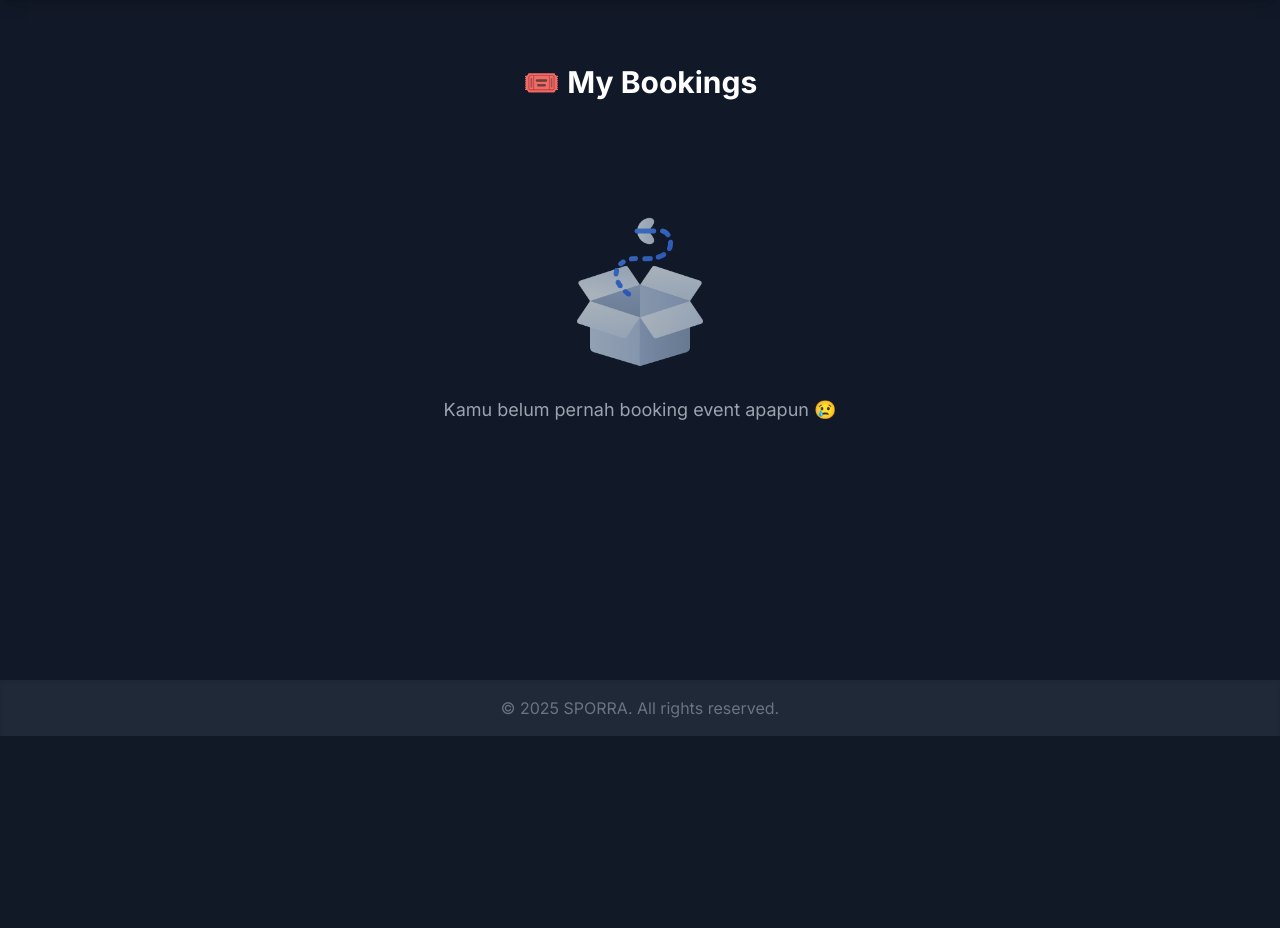
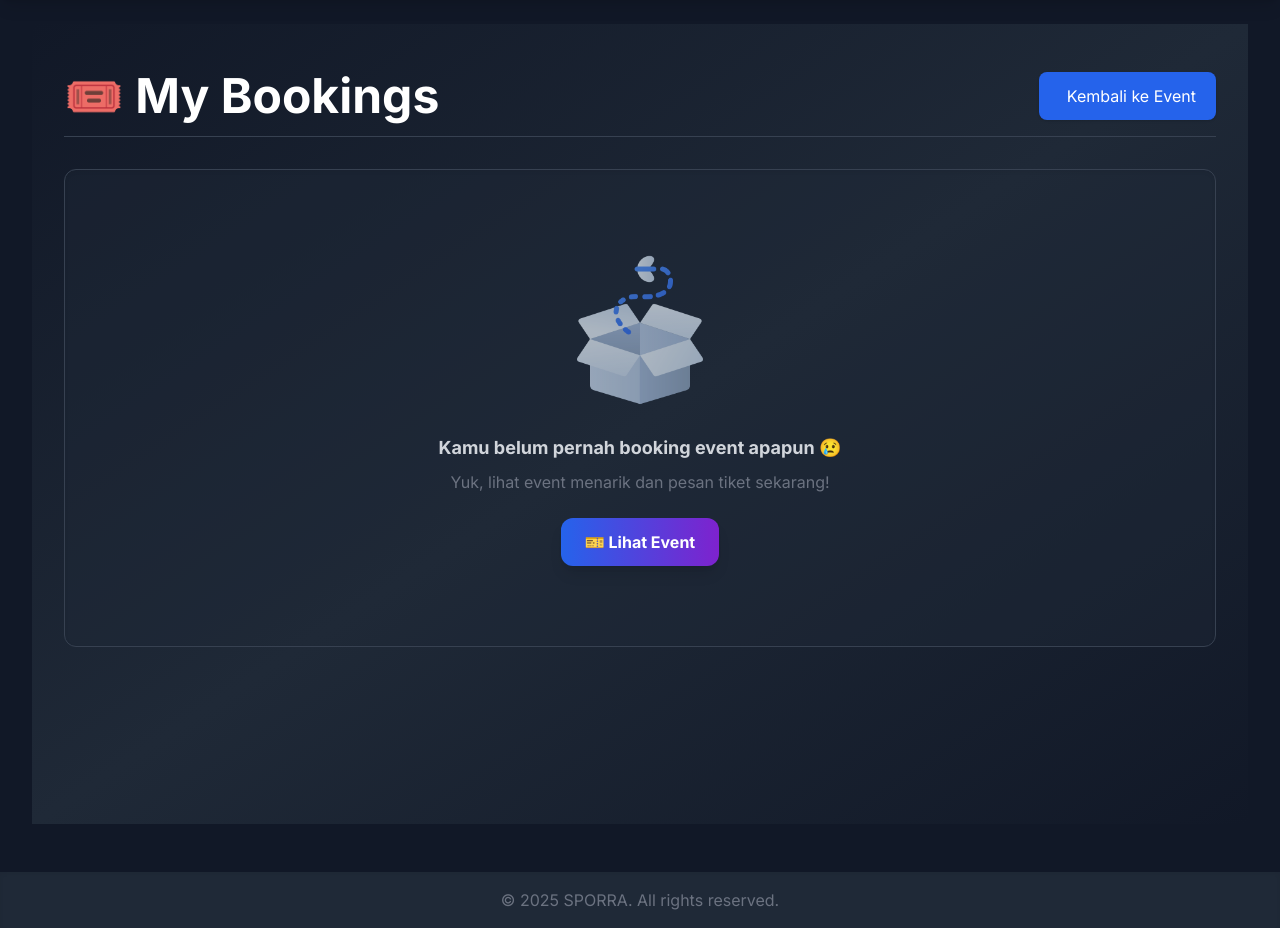
Before and after one commit to kelompok-pbp-d09/sporra, a Django app: page /ticketing/my-bookings/ in a window 1280 px wide. Shown: the part 64-992 px from the top of the page. Before the commit the page ends 800 px from the top, so only its background shows below. Run offline with Django 5.2, Linux system fonts and the light colour scheme; the visitor is signed in with stand-in values (Sample User, id 1); data that the repository does not hold is empty; some libraries are stand-ins or nearby versions.

Commit message:
Update header layout in My Bookings page (align title left, button right)

```diff
--- a/event/forms.py
+++ b/event/forms.py
@@ -14,7 +14,7 @@ class EventForm(forms.ModelForm):
 
     class Meta:
         model = Event
-        fields = ["judul", "deskripsi", "date", "lokasi", "kategori", "maksimal_peserta", "harga"]
+        fields = ["judul", "deskripsi", "date", "lokasi", "kategori"]
 
     def clean_date(self):
         date_str = self.cleaned_data.get("date", "").strip()
--- a/event/models.py
+++ b/event/models.py
@@ -18,12 +18,10 @@ class Event(models.Model):
     judul = models.CharField(max_length=255)
     deskripsi = models.TextField()
     date = models.DateTimeField()
-    harga = models.IntegerField(default=0)
     lokasi = models.CharField(max_length=300)
     id = models.UUIDField(primary_key=True, default=uuid.uuid4, editable=False)
     event_views = models.PositiveIntegerField(default=0)
     kategori = models.CharField(max_length=20, choices=CATEGORY_CHOICES, default='basket')
-    maksimal_peserta = models.PositiveIntegerField(default=0)
     user = models.ForeignKey(User, on_delete=models.SET_NULL, null=True, blank=True)
 
     def __str__(self):
--- a/event/templates/event_detail.html
+++ b/event/templates/event_detail.html
@@ -28,7 +28,6 @@
 
   <p><span class="font-semibold">Waktu acara:</span> {{ event.date|localtime|date:"d M Y, H:i" }}</p>
   <p><span class="font-semibold">Lokasi:</span> {{ event.lokasi }}</p>
-  <p><span class="font-semibold">Harga:</span> Rp.{{ event.harga }}</p>
 
   <p class="mt-4">{{ event.deskripsi }}</p>
 
--- a/event/templates/home_event.html
+++ b/event/templates/home_event.html
@@ -229,7 +229,6 @@ document.addEventListener('DOMContentLoaded', function() {
         <hr class="my-2 ${borderClass}">
         <p class="text-gray-400 text-sm mb-1 bold">${escapeHtml(event.kategori_display)}</p>
         <p class="text-gray-400 text-sm mb-1">📍 ${escapeHtml(event.lokasi)}</p>
-        <p class="text-gray-400 text-sm mb-4">💰 Rp${escapeHtml(event.harga)}</p>
         <p class="${dateClass} text-sm mb-3">${dateIcon}${escapeHtml(event.date_formatted)}</p>
         <a href="${event.detail_url}">
           <button class="w-full bg-blue-600 hover:bg-blue-700 transition-colors text-white px-6 py-3 rounded-lg font-semibold shadow-md">
--- a/event/views.py
+++ b/event/views.py
@@ -114,7 +114,6 @@ def get_events_ajax(request):
             'id': str(event.id),
             'judul': event.judul,
             'lokasi': event.lokasi,
-            'harga': str(event.harga),
             'kategori_display': event.get_kategori_display(),
             'date_formatted': date_filter(local_date, "d M Y, H:i"),
             'detail_url': reverse('event:event_detail', args=[event.id]),
--- a/ticketing/templates/all_tickets.html
+++ b/ticketing/templates/all_tickets.html
@@ -4,7 +4,8 @@
   <div class="max-w-6xl mx-auto">
 
 <!-- Header + Tombol Joined Event -->
-    <div class="flex flex-col sm:flex-row items-center justify-between mb-8">
+<div class="flex flex-col sm:flex-row items-center justify-between mb-8 border-b border-gray-700 pb-4">
+  <!-- Judul -->
   <h1 class="text-4xl font-bold text-white text-center sm:text-left mb-4 sm:mb-0">
     🎫 Semua Tiket yang Tersedia
   </h1>
@@ -17,7 +18,7 @@
             transition-all duration-300 shadow-lg hover:shadow-xl active:scale-95">
     ⭐ Joined Events
   </a>
-      {%endif%}
+  {% endif %}
 </div>
 
     <!-- Daftar Tiket -->
--- a/ticketing/templates/book_ticket.html
+++ b/ticketing/templates/book_ticket.html
@@ -7,7 +7,7 @@
     <svg class="h-5 w-5" fill="none" viewBox="0 0 24 24" stroke="currentColor">
       <path stroke-linecap="round" stroke-linejoin="round" stroke-width="2" d="M15 19l-7-7 7-7" />
     </svg>
-    <span>Kembali ke Event</span>
+    <span>Detail Event</span>
   </a>
 </div>
 
--- a/ticketing/templates/my_bookings.html
+++ b/ticketing/templates/my_bookings.html
@@ -1,12 +1,29 @@
 {% extends 'base.html' %}
 {% load tz %}
 {% load static %}
+
 {% block content %}
-<div class="container mx-auto py-10 text-white">
+<div class="min-h-screen bg-gradient-to-br from-gray-900 via-gray-800 to-gray-900 py-12 px-4">
+  <div class="max-w-6xl mx-auto">
 
-  <h1 class="text-3xl font-bold mb-8 text-center">🎟️ My Bookings</h1>
+<!-- Header Section -->
+<div class="flex flex-col sm:flex-row items-center justify-between mb-8 border-b border-gray-700 pb-4">
 
+  <!-- Judul di kiri -->
+  <h1 class="text-5xl font-bold text-white mb-4 sm:mb-0 text-center sm:text-left">
+    🎟️ My Bookings
+  </h1>
+
+  <!-- Tombol di kanan -->
+  <a href="{% url 'event:home_event' %}"
+     class="inline-flex items-center gap-2 bg-blue-600 hover:bg-blue-700 text-white px-5 py-3 rounded-lg shadow transition">
+    <i class="fa-solid fa-arrow-left"></i>
+    Kembali ke Event
+  </a>
+
+</div>
     {% if bookings %}
+      <!-- Grid Booking -->
       <div class="grid grid-cols-1 md:grid-cols-2 lg:grid-cols-3 gap-8">
         {% for booking in bookings %}
           <div class="bg-gray-800 hover:bg-gray-750 hover:scale-105 transition-all duration-300 shadow-lg rounded-2xl p-6 border border-gray-700">
@@ -35,8 +52,8 @@
             <!-- Footer -->
             <div class="mt-5 flex justify-between items-center">
               <a href="{% url 'event:event_detail' booking.ticket.event.id %}"
-               class="bg-blue-600 hover:bg-blue-700 text-white text-sm font-semibold py-2 px-4 rounded-lg shadow transition duration-200">
-              Lihat Event
+                 class="bg-gradient-to-r from-blue-600 to-purple-700 hover:from-blue-700 hover:to-purple-800 text-white text-sm font-semibold py-2 px-4 rounded-lg shadow transition duration-200">
+                🔍 Lihat Event
               </a>
             </div>
 
@@ -44,10 +61,19 @@
         {% endfor %}
       </div>
     {% else %}
-    <div class="text-center py-20">
-      <img src="{% static 'images/no-article-found.png' %}" alt="Tidak ada booking" class="mx-auto mb-6 w-40 h-40 opacity-70">
-      <p class="text-gray-400 text-lg">Kamu belum pernah booking event apapun 😢</p>
+      <!-- Kalau Belum Ada Booking -->
+      <div class="text-center py-20 bg-gray-800/40 rounded-xl border border-gray-700 shadow-inner">
+        <img src="{% static 'images/no-article-found.png' %}"
+             alt="Tidak ada booking"
+             class="mx-auto mb-6 w-40 h-40 opacity-70">
+        <p class="text-gray-300 text-lg font-semibold">Kamu belum pernah booking event apapun 😢</p>
+        <p class="text-gray-500 mt-2">Yuk, lihat event menarik dan pesan tiket sekarang!</p>
+        <a href="{% url 'event:home_event' %}"
+           class="mt-6 inline-block bg-gradient-to-r from-blue-600 to-purple-700 hover:from-blue-700 hover:to-purple-800 text-white px-6 py-3 rounded-xl font-semibold shadow-lg transition-transform duration-200 hover:scale-105">
+          🎫 Lihat Event
+        </a>
       </div>
     {% endif %}
   </div>
+</div>
 {% endblock %}
```
Also changed, not shown: event/migrations/0002_remove_event_harga_remove_event_maksimal_peserta.py (added). Lines whose indentation alone changed are shown as unchanged.
